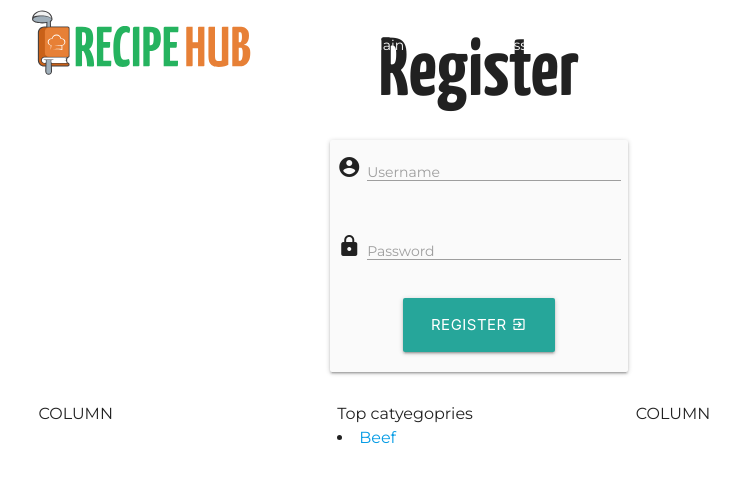
After one commit to Bourkekev/ms3-your-recipe-hub, a Flask app: page /register in a window 1280 px wide. The commit adds this page. Shown: the top 483 px of the page, without its empty margins (161-901 px from the left). Run offline with Flask 2, Linux system fonts and the light colour scheme; some libraries are stand-ins or nearby versions.

Commit message:
Add register page, form and route

```diff
--- a/app.py
+++ b/app.py
@@ -3,6 +3,7 @@
 from flask_pymongo import PyMongo
 from bson.objectid import ObjectId
 from datetime import datetime
+from werkzeug.security import generate_password_hash, check_password_hash
 
 from os import path
 if path.exists("env.py"):
@@ -29,6 +30,11 @@
     categories = mongo.db.categories.find().sort("category_name", 1)
     recipes = list(mongo.db.recipes.find().limit(3).sort("date", -1))
     return render_template("index.html", categories=categories, recipes=recipes)
+
+
+@app.route("/register", methods=["GET", "POST"])
+def register():
+    return render_template("register.html")
 
 
 @app.route('/all_recipes')
--- a/templates/base.html
+++ b/templates/base.html
@@ -43,9 +43,10 @@
                     <li><a href="{{url_for('course_list', course_name='Main Course')}}">Main Courses</a></li>
                     <li><a href="{{url_for('course_list', course_name='Dessert')}}">Dessert</a></li>
                     <li><a href="{{url_for('add_recipe')}}">Add Recipe</a></li>
+                    <li><a href="{{url_for('register')}}">Register</a></li>
                     <li><a href="{{url_for('get_categories')}}">Manage Categories</a></li>
                 </ul>
-
+                <!-- Mobile sidenav -->
                 <ul id="nav-mobile" class="sidenav">
                     <li><a class="sidenav-close" href="#!">Close Menu <i class="material-icons">close</i></a></li>
                     <li><a href="{{url_for('index')}}">Home</a></li>
--- /dev/null
+++ b/templates/register.html
@@ -0,0 +1,34 @@
+{% extends 'base.html' %}
+{% block content %}
+<div class="container">
+    <h1 class="center-align">Register</h1>
+    <div class="row">
+        <form class="col s12 m4 offset-m4 card-panel grey lighten-5" method="POST" action="{{ url_for('register') }}">
+            <!-- Username -->
+            <div class="row">
+                <div class="input-field col s12">
+                    <i class="material-icons prefix">account_circle</i>
+                    <input id="user_name" name="user_name" type="text" class="validate">
+                    <label for="user_name">Username</label>
+                </div>
+            </div>
+            <!-- Password -->
+            <div class="row">
+                <div class="input-field col s12">
+                    <i class="material-icons prefix">lock</i>
+                    <input id="password" name="password" type="password" class="validate">
+                    <label for="password">Password</label>
+                </div>
+            </div>
+            <!-- Register button -->
+            <div class="row">
+                <div class="col s12 center-align">
+                    <button class="btn waves-effect waves-light btn-large" type="submit">Register
+                        <span class="mdi prefix mdi-login-variant"></span>
+                    </button>
+                </div>
+            </div>
+        </form>
+    </div>
+</div>
+{% endblock %}
```
